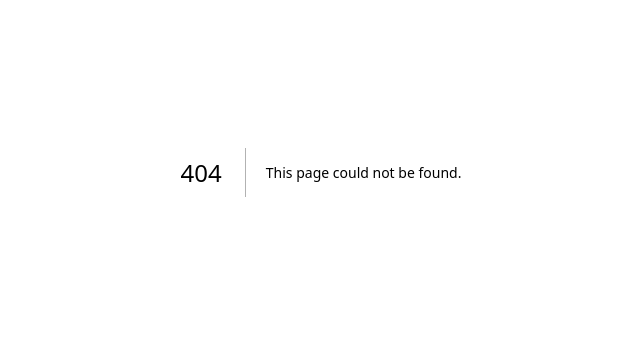
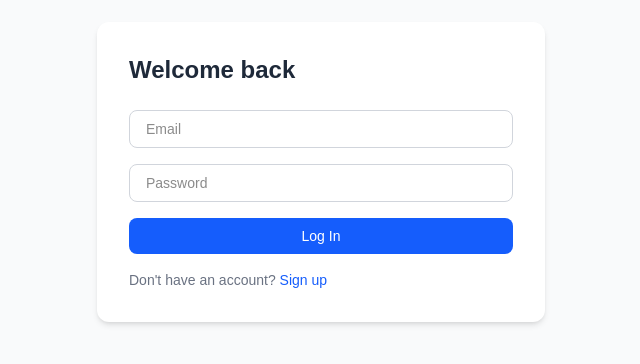
Before and after one commit to Subathra-15/ai-doc-assistant, a Next.js app: page /login in a window 1280 px wide. Before the commit this address had no page. Shown: the part 228-592 px from the top of the page, without its empty margins (319-959 px from the left). Built offline with nearby package versions, Linux system fonts and the light colour scheme; no server answers.

Commit message:
phase 2 authentication complete

```diff
--- /dev/null
+++ b/app/dashboard/page.js
@@ -0,0 +1,51 @@
+'use client'
+
+import { useEffect, useState } from 'react'
+import { supabase } from '../../lib/supabase'
+import { useRouter } from 'next/navigation'
+
+export default function Dashboard() {
+  const [user, setUser] = useState(null)
+  const [loading, setLoading] = useState(true)
+  const router = useRouter()
+
+  useEffect(() => {
+    const checkUser = async () => {
+      const { data: { session } } = await supabase.auth.getSession()
+
+      if (!session) {
+        router.push('/login')
+        return
+      }
+
+      setUser(session.user)
+      setLoading(false)
+    }
+
+    checkUser()
+  }, [])
+
+  if (loading) {
+    return (
+      <main className="min-h-screen flex items-center justify-center bg-gray-50">
+        <p className="text-gray-500">Loading...</p>
+      </main>
+    )
+  }
+
+  return (
+    <main className="min-h-screen flex flex-col items-center justify-center bg-gray-50">
+      <h1 className="text-2xl font-bold text-gray-800">Welcome to your Dashboard!</h1>
+      <p className="text-gray-500 mt-2">Logged in as: {user.email}</p>
+      <button
+        onClick={async () => {
+          await supabase.auth.signOut()
+          router.push('/login')
+        }}
+        className="mt-6 bg-red-500 text-white px-4 py-2 rounded-lg text-sm hover:bg-red-600"
+      >
+        Sign Out
+      </button>
+    </main>
+  )
+}
--- /dev/null
+++ b/app/login/page.js
@@ -0,0 +1,70 @@
+'use client'
+
+import { useState } from 'react'
+import { supabase } from '../../lib/supabase'
+import { useRouter } from 'next/navigation'
+
+export default function Login() {
+  const [email, setEmail] = useState('')
+  const [password, setPassword] = useState('')
+  const [error, setError] = useState('')
+  const [loading, setLoading] = useState(false)
+  const router = useRouter()
+
+  const handleLogin = async (e) => {
+    e.preventDefault()
+    setLoading(true)
+    setError('')
+
+    const { error } = await supabase.auth.signInWithPassword({ email, password })
+
+    if (error) {
+      setError(error.message)
+      setLoading(false)
+      return
+    }
+
+    router.push('/dashboard')
+  }
+
+  return (
+    <main className="min-h-screen flex items-center justify-center bg-gray-50">
+      <div className="bg-white p-8 rounded-xl shadow-md w-full max-w-md">
+        <h1 className="text-2xl font-bold text-gray-800 mb-6">Welcome back</h1>
+
+        {error && <p className="text-red-500 text-sm mb-4">{error}</p>}
+
+        <form onSubmit={handleLogin} className="flex flex-col gap-4">
+          <input
+            type="email"
+            placeholder="Email"
+            value={email}
+            onChange={(e) => setEmail(e.target.value)}
+            className="border border-gray-300 rounded-lg px-4 py-2 text-sm focus:outline-none focus:ring-2 focus:ring-blue-500"
+            required
+          />
+          <input
+            type="password"
+            placeholder="Password"
+            value={password}
+            onChange={(e) => setPassword(e.target.value)}
+            className="border border-gray-300 rounded-lg px-4 py-2 text-sm focus:outline-none focus:ring-2 focus:ring-blue-500"
+            required
+          />
+          <button
+            type="submit"
+            disabled={loading}
+            className="bg-blue-600 text-white py-2 rounded-lg text-sm font-medium hover:bg-blue-700 disabled:opacity-50"
+          >
+            {loading ? 'Logging in...' : 'Log In'}
+          </button>
+        </form>
+
+        <p className="text-sm text-gray-500 mt-4">
+          Don't have an account?{' '}
+          <a href="/signup" className="text-blue-600 hover:underline">Sign up</a>
+        </p>
+      </div>
+    </main>
+  )
+}
--- /dev/null
+++ b/app/signup/page.js
@@ -0,0 +1,70 @@
+'use client'
+
+import { useState } from 'react'
+import { supabase } from '@/lib/supabase'
+import { useRouter } from 'next/navigation'
+
+export default function SignUp() {
+  const [email, setEmail] = useState('')
+  const [password, setPassword] = useState('')
+  const [error, setError] = useState('')
+  const [loading, setLoading] = useState(false)
+  const router = useRouter()
+
+  const handleSignUp = async (e) => {
+    e.preventDefault()
+    setLoading(true)
+    setError('')
+
+    const { error } = await supabase.auth.signUp({ email, password })
+
+    if (error) {
+      setError(error.message)
+      setLoading(false)
+      return
+    }
+
+    router.push('/dashboard')
+  }
+
+  return (
+    <main className="min-h-screen flex items-center justify-center bg-gray-50">
+      <div className="bg-white p-8 rounded-xl shadow-md w-full max-w-md">
+        <h1 className="text-2xl font-bold text-gray-800 mb-6">Create an account</h1>
+
+        {error && <p className="text-red-500 text-sm mb-4">{error}</p>}
+
+        <form onSubmit={handleSignUp} className="flex flex-col gap-4">
+          <input
+            type="email"
+            placeholder="Email"
+            value={email}
+            onChange={(e) => setEmail(e.target.value)}
+            className="border border-gray-300 rounded-lg px-4 py-2 text-sm focus:outline-none focus:ring-2 focus:ring-blue-500"
+            required
+          />
+          <input
+            type="password"
+            placeholder="Password"
+            value={password}
+            onChange={(e) => setPassword(e.target.value)}
+            className="border border-gray-300 rounded-lg px-4 py-2 text-sm focus:outline-none focus:ring-2 focus:ring-blue-500"
+            required
+          />
+          <button
+            type="submit"
+            disabled={loading}
+            className="bg-blue-600 text-white py-2 rounded-lg text-sm font-medium hover:bg-blue-700 disabled:opacity-50"
+          >
+            {loading ? 'Creating account...' : 'Sign Up'}
+          </button>
+        </form>
+
+        <p className="text-sm text-gray-500 mt-4">
+          Already have an account?{' '}
+          <a href="/login" className="text-blue-600 hover:underline">Log in</a>
+        </p>
+      </div>
+    </main>
+  )
+}
--- /dev/null
+++ b/lib/supabase.js
@@ -0,0 +1,6 @@
+import { createClient } from '@supabase/supabase-js'
+
+const supabaseUrl = process.env.NEXT_PUBLIC_SUPABASE_URL
+const supabaseAnonKey = process.env.NEXT_PUBLIC_SUPABASE_ANON_KEY
+
+export const supabase = createClient(supabaseUrl, supabaseAnonKey)
```
